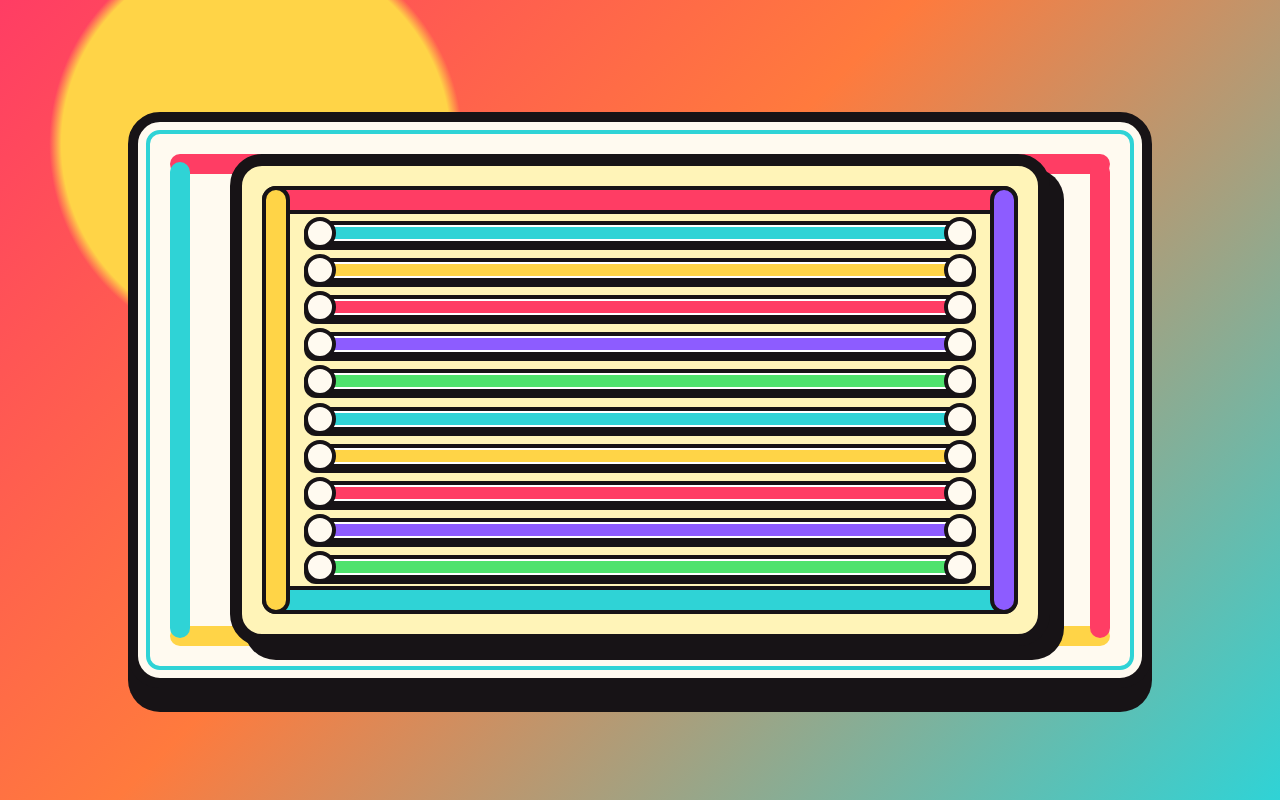
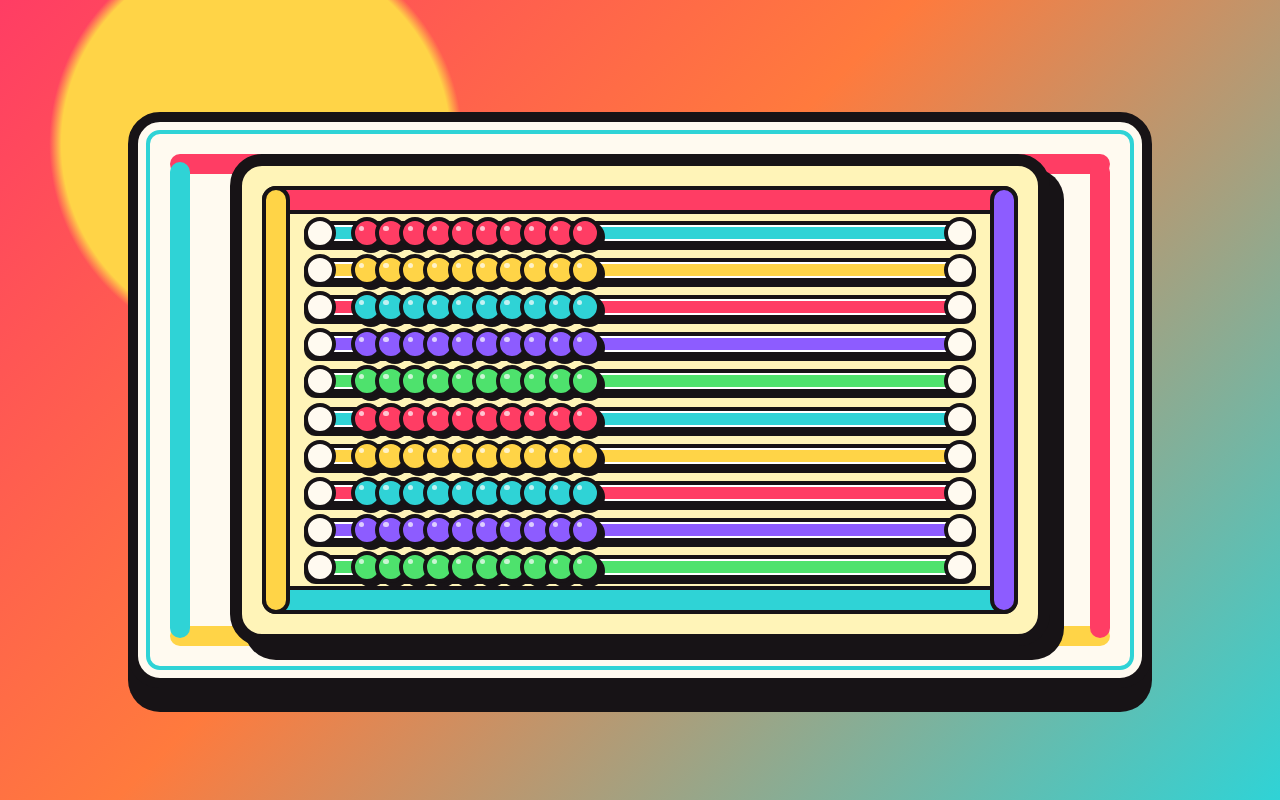
Before and after one commit to mtplayground/alex-1883-snap-abacus, a React (Vite) app: page / in a window 1280 px wide. Built offline with nearby package versions, Linux system fonts and the light colour scheme.

Commit message:
feat: Render 10 beads per rod

```diff
--- a/src/components/AbacusFrame.tsx
+++ b/src/components/AbacusFrame.tsx
@@ -10,10 +10,18 @@ const rodPalette = [
   'bg-[#4ee26d]',
 ];
 
+const beadPalette = [
+  'bg-punch',
+  'bg-sun',
+  'bg-pool',
+  'bg-[#8d5cff]',
+  'bg-[#4ee26d]',
+];
+
 export function AbacusFrame() {
   return (
     <div
-      aria-label="Abacus frame with 10 horizontal rods"
+      aria-label="Abacus frame with 10 horizontal rods and 100 beads"
       className="relative mx-8 flex aspect-[5/3] w-[min(78vw,820px)] min-w-0 items-center justify-center"
       role="img"
     >
@@ -26,6 +34,7 @@ export function AbacusFrame() {
       <div className="relative z-10 grid h-[72%] w-[82%] grid-rows-10 gap-3 sm:gap-4">
         {Array.from({ length: ROD_COUNT }, (_, index) => (
           <Rod
+            beadColorClassName={beadPalette[index % beadPalette.length]}
             colorClassName={rodPalette[index % rodPalette.length]}
             index={index}
             key={index}
--- /dev/null
+++ b/src/components/Bead.tsx
@@ -0,0 +1,18 @@
+type BeadProps = {
+  colorClassName: string;
+  index: number;
+};
+
+export function Bead({ colorClassName, index }: BeadProps) {
+  return (
+    <div
+      aria-hidden="true"
+      className={`absolute top-1/2 z-20 size-[clamp(1rem,3.2vw,2rem)] -translate-y-1/2 rounded-full border-[3px] border-ink ${colorClassName} shadow-[4px_4px_0_#171316] sm:border-4`}
+      style={{
+        left: `${7 + index * 3.6}%`,
+      }}
+    >
+      <span className="absolute left-[18%] top-[18%] block size-[22%] rounded-full bg-white/70" />
+    </div>
+  );
+}
--- a/src/components/Rod.tsx
+++ b/src/components/Rod.tsx
@@ -1,13 +1,18 @@
+import { Bead } from './Bead';
+
+const BEADS_PER_ROD = 10;
+
 type RodProps = {
+  beadColorClassName: string;
   colorClassName: string;
   index: number;
 };
 
-export function Rod({ colorClassName, index }: RodProps) {
+export function Rod({ beadColorClassName, colorClassName, index }: RodProps) {
   return (
     <div
-      aria-label={`Rod ${index + 1}`}
-      className="relative flex min-h-0 items-center"
+      aria-label={`Rod ${index + 1} with ${BEADS_PER_ROD} beads grouped at the left end`}
+      className="relative flex min-h-0 items-center overflow-visible"
     >
       <div className="h-5 w-full rounded-full border-[3px] border-ink bg-white shadow-[0_5px_0_#171316] sm:h-6 sm:border-4" />
       <div
@@ -22,6 +27,13 @@ export function Rod({ colorClassName, index }: RodProps) {
         aria-hidden="true"
         className="absolute right-0 size-7 rounded-full border-4 border-ink bg-paper sm:size-8"
       />
+      {Array.from({ length: BEADS_PER_ROD }, (_, beadIndex) => (
+        <Bead
+          colorClassName={beadColorClassName}
+          index={beadIndex}
+          key={beadIndex}
+        />
+      ))}
     </div>
   );
 }
```
